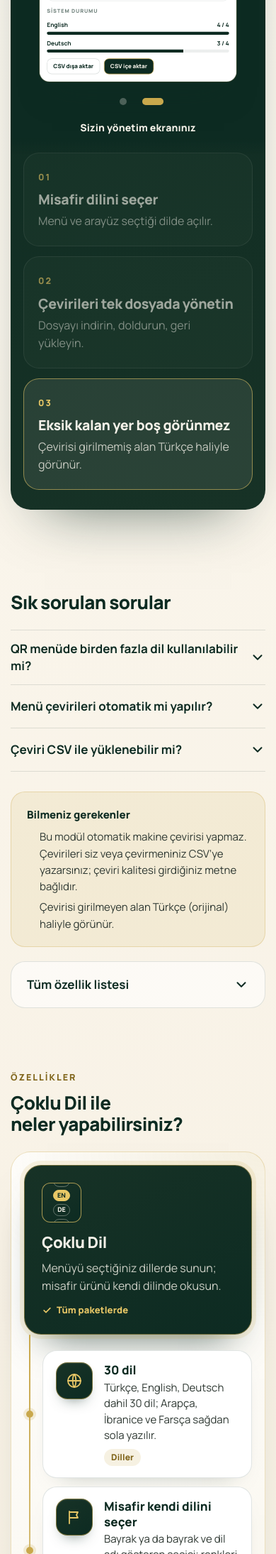
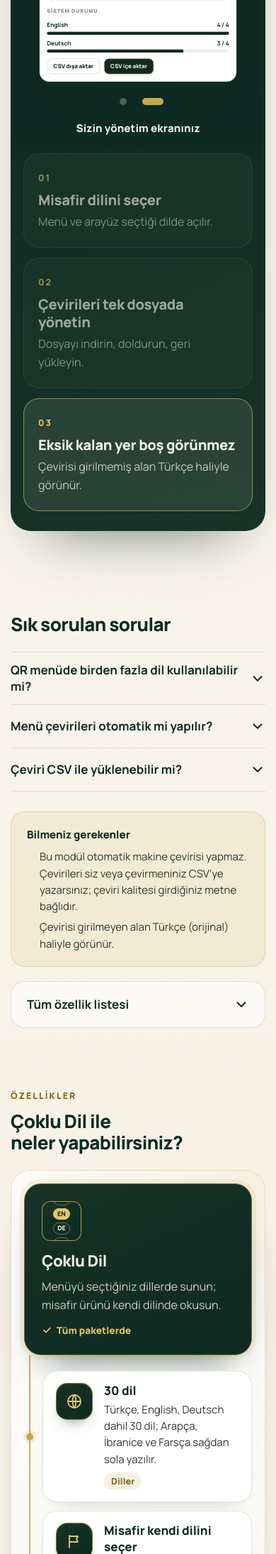
Before and after one commit to mamibeyinizz/anasite, a PHP site: page /moduller/coklu-dil/index.html in a window 390 px wide. Shown: the part 1460-3649 px from the top of the page at 71% size. Run offline with PHP 8.4, Linux system fonts and the light colour scheme.

Commit message:
Modül sayfaları: yazı boyutu ölçeği (mobil, tablet, masaüstü)
Tek ölçek: etiket 12.5, meta 13.5, küçük 15-15.5, gövde 16-17, giriş 17-19.5, kart başlığı 17-18.
Başlıklar akıcı: H1 her genişlikte H2'den büyük (tablette H2 H1'i geçiyordu), iki sütun hero'da H1 küçülür.
Kapanış başlığı H2 ölçeğine bağlandı; okuma metni satır uzunluğu sınırlandı.

Co-Authored-By: Claude Sonnet 5.5 <noreply@anthropic.com>
Claude-Session: https://claude.ai/code/session_01FBw9rSXyXHV9JKKYKqXnz5

```diff
--- a/moduller/module-v3.css
+++ b/moduller/module-v3.css
@@ -359,3 +359,93 @@ html.v3-ready .qrmo-v3-map-lines { display: block; }
 @media (hover: hover) and (pointer: fine) { .qrmo-v3-spoke--f:hover { transform: none; border-color: var(--qm-gold-line); } }
 @media (min-width: 900px) { .qrmo-v3-map { grid-template-columns: minmax(0, .72fr) minmax(0, 1.28fr); } .qrmo-v3-spokes { gap: 12px; } }
 .qrmo-v3-sec.qrmo-mod-related .qrmo-mod-guides-h { margin-top: 36px; }
+
+/* =========================================================
+   TİPOGRAFİ ÖLÇEĞİ — tek kaynak. Her boyut bir kez burada tanımlanır.
+   Kurallar: H1 her genişlikte H2'den büyük · gövde ≥16px (kart açıklaması ≥15px) ·
+   etiket ≥12.5px · satır uzunluğu ≤ ~68 karakter · ekran büyüdükçe yalnız
+   başlıklar ve okuma metni büyür, etiketler sabit kalır.
+   Hero iki sütuna geçtiğinde (768+) metin sütunu daraldığı için H1 küçülür.
+========================================================= */
+
+body.qrmo-v3 {
+  --fs-label: 12.5px;   /* eyebrow, sayı, kart etiketi */
+  --fs-meta: 13.5px;    /* etiket, kırıntı, yüzen çip, dipnot */
+  --fs-small: 15px;     /* kart açıklaması, not listesi */
+  --fs-body: 16px;      /* okuma metni */
+  --fs-lead: 17px;      /* giriş cümlesi */
+  --fs-card: 17px;      /* kart / soru başlığı */
+  --fs-step: 20px;      /* adım başlığı */
+  --fs-hub: 22px;       /* merkez kart başlığı */
+  --fs-h2: 26px;
+  --fs-h1: clamp(30px, 8vw, 40px);
+  --lh-body: 1.62;
+}
+@media (min-width: 600px) {
+  body.qrmo-v3 { --fs-lead: 18px; --fs-card: 18px; --fs-step: 22px; --fs-hub: 24px; --fs-h2: clamp(28px, 4.2vw, 32px); }
+}
+@media (min-width: 768px) {
+  body.qrmo-v3 { --fs-h1: clamp(34px, 4.6vw, 42px); --fs-h2: clamp(28px, 3.6vw, 34px); --fs-step: 22px; }
+}
+@media (min-width: 1024px) {
+  body.qrmo-v3 {
+    --fs-small: 15.5px; --fs-body: 17px; --fs-lead: 19.5px; --fs-card: 18px; --fs-step: clamp(24px, 2vw, 28px); --fs-hub: 28px;
+    --fs-h1: clamp(42px, 4vw, 56px); --fs-h2: clamp(32px, 2.8vw, 40px);
+  }
+}
+
+/* Başlıklar */
+body.qrmo-v3 .qrmo-v3-hero .qrmo-mod-h1 { font-size: var(--fs-h1); line-height: 1.08; }
+body.qrmo-v3 .qrmo-v3-h2 { font-size: var(--fs-h2); line-height: 1.16; }
+body.qrmo-v3 .qrmo-mod-close h2, body.qrmo-v3 .qrmo-mod-close .qrmo-mod-h2 { font-size: var(--fs-h2); line-height: 1.16; }
+body.qrmo-v3 .qrmo-v3-step h3 { font-size: var(--fs-step); line-height: 1.25; }
+body.qrmo-v3 .qrmo-v3-hub h3 { font-size: var(--fs-hub); }
+
+/* Okuma metni: gövde ve giriş, satır uzunluğu sınırlı */
+body.qrmo-v3 .qrmo-v3-hero .qrmo-mod-lead { font-size: var(--fs-lead); line-height: 1.6; max-width: 34em; }
+body.qrmo-v3 .qrmo-v3-p { font-size: var(--fs-lead); line-height: 1.65; max-width: 38em; }
+body.qrmo-v3 .qrmo-v3-step p,
+body.qrmo-v3 .qrmo-v3-hub p,
+body.qrmo-v3 .qrmo-v3-q p,
+body.qrmo-v3 .qrmo-v3-pain-now,
+body.qrmo-v3 .qrmo-mod-close .qrmo-mod-text,
+body.qrmo-v3 .qrmo-v3-all-body strong { font-size: var(--fs-body); line-height: var(--lh-body); }
+body.qrmo-v3 .qrmo-v3-step p, body.qrmo-v3 .qrmo-v3-q p, body.qrmo-v3 .qrmo-v3-p { max-width: 62ch; }
+
+/* Kart başlıkları ve soru satırları */
+body.qrmo-v3 .qrmo-v3-pain-fix,
+body.qrmo-v3 .qrmo-v3-q summary,
+body.qrmo-v3 .qrmo-v3-all summary,
+body.qrmo-v3 .qrmo-v3-spoke-b strong,
+body.qrmo-v3 .qrmo-mod-tile-t,
+body.qrmo-v3 .qrmo-mod-guides-t { font-size: var(--fs-card); line-height: 1.32; }
+body.qrmo-v3 .qrmo-v3-pain-fix { font-weight: 700; line-height: 1.45; }
+
+/* Kart açıklamaları ve notlar */
+body.qrmo-v3 .qrmo-v3-spoke-b > span:not(.qrmo-v3-meta),
+body.qrmo-v3 .qrmo-mod-tile-d,
+body.qrmo-v3 .qrmo-mod-guides-d,
+body.qrmo-v3 .qrmo-v3-notes li,
+body.qrmo-v3 .qrmo-v3-all-body li span { font-size: var(--fs-small); line-height: 1.55; }
+body.qrmo-v3 .qrmo-v3-notes h3 { font-size: var(--fs-small); }
+
+/* Etiketler: tek boyut, geniş harf aralığı */
+body.qrmo-v3 .qrmo-v3-eyebrow,
+body.qrmo-v3 .qrmo-v3-step-n,
+body.qrmo-v3 .qrmo-v3-pain span,
+body.qrmo-v3 .qrmo-mod-guides-h,
+body.qrmo-v3 .qrmo-v3-all-body h3,
+body.qrmo-v3 .qrmo-v3-hero .qrmo-mod-kicker { font-size: var(--fs-label); line-height: 1.3; }
+body.qrmo-v3 .qrmo-v3-meta,
+body.qrmo-v3 .qrmo-v3-chip,
+body.qrmo-v3 .qrmo-mod-crumbs li,
+body.qrmo-v3 .qrmo-mod-tier-t,
+body.qrmo-v3 .qrmo-v3-note,
+body.qrmo-v3 .qrmo-mod-kicker-pkg { font-size: var(--fs-meta); }
+body.qrmo-v3 .qrmo-v3-live { font-size: var(--fs-small); }
+body.qrmo-v3 .qrmo-v3-spoke--f .qrmo-v3-meta { font-size: var(--fs-label); }
+
+/* Düğmeler: dokunma hedefi ve okunurluk */
+body.qrmo-v3 .qrmo-mod-cta { font-size: 16px; }
+body.qrmo-v3 .qrmo-mod-textlink { font-size: 16px; }
+@media (min-width: 1024px) { body.qrmo-v3 .qrmo-mod-cta, body.qrmo-v3 .qrmo-mod-textlink { font-size: 17px; } }
```
